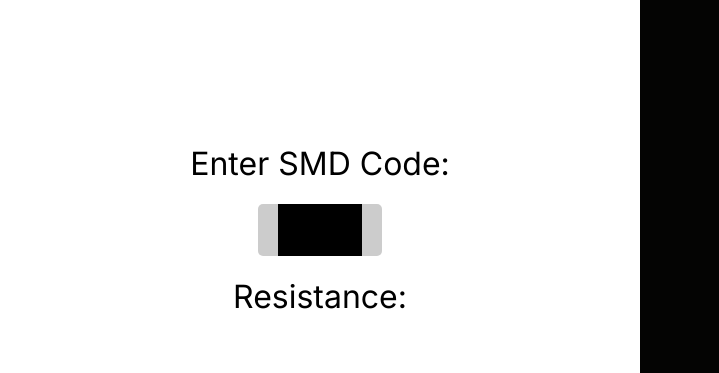
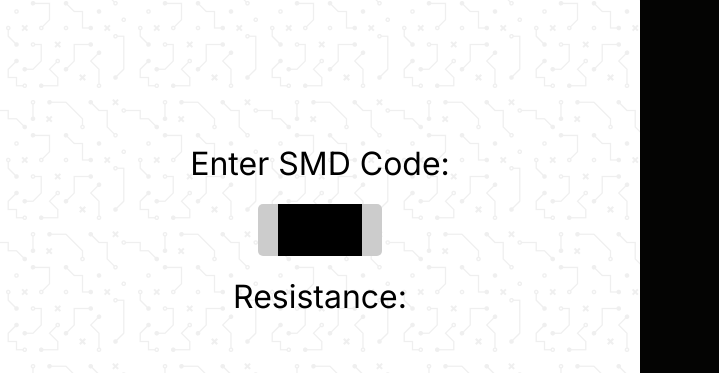
Before and after one commit to celigx/smd-resistor-calculator, a Gatsby site: page / in a window 1280 px wide. Shown: the part 170-543 px from the top of the page, 0-719 px from the left. Built offline with nearby package versions, Linux system fonts and the light colour scheme; Gatsby itself is replaced by a stand-in of ours.

Commit message:
Add background image
Add background image to .leftScreen class, change height property from .rightScreen to .main class, add flex value and center the content of .leftScreen class

```diff
--- a/src/styles/layout.css
+++ b/src/styles/layout.css
@@ -7,14 +7,16 @@ body {
 
 .main {
   display: flex;
-  align-items: center;
-  justify-content: center;
+  height: 100vh;
 }
 
 .leftScreen {
-  background: #fff;
+  display: flex;
+  justify-content: center;
+  flex-direction: column;
   flex: 1;
   text-align: center;
+  background-image: url(../images/CircuitBottom.png);
 }
 
 .rightScreen {
@@ -23,7 +25,6 @@ body {
   justify-content: center;
   background: #040403;
   flex: 1;
-  height: 100vh;
 }
 
 .title {
```
Also changed, not shown: src/images/CircuitBottom.png (added).
